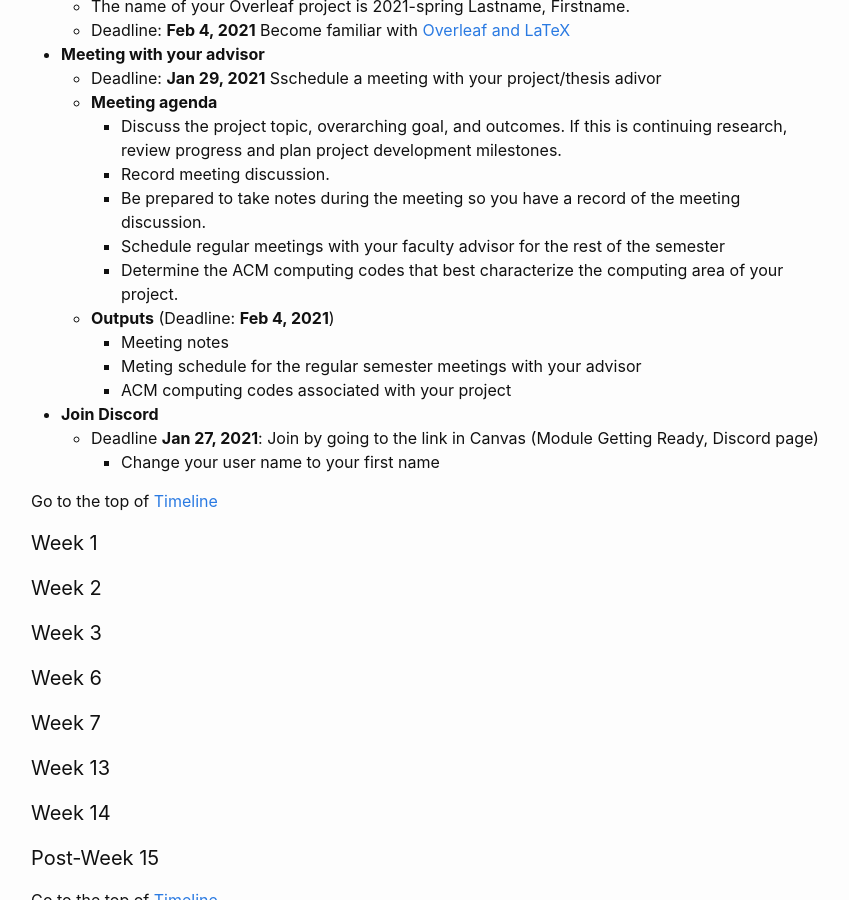
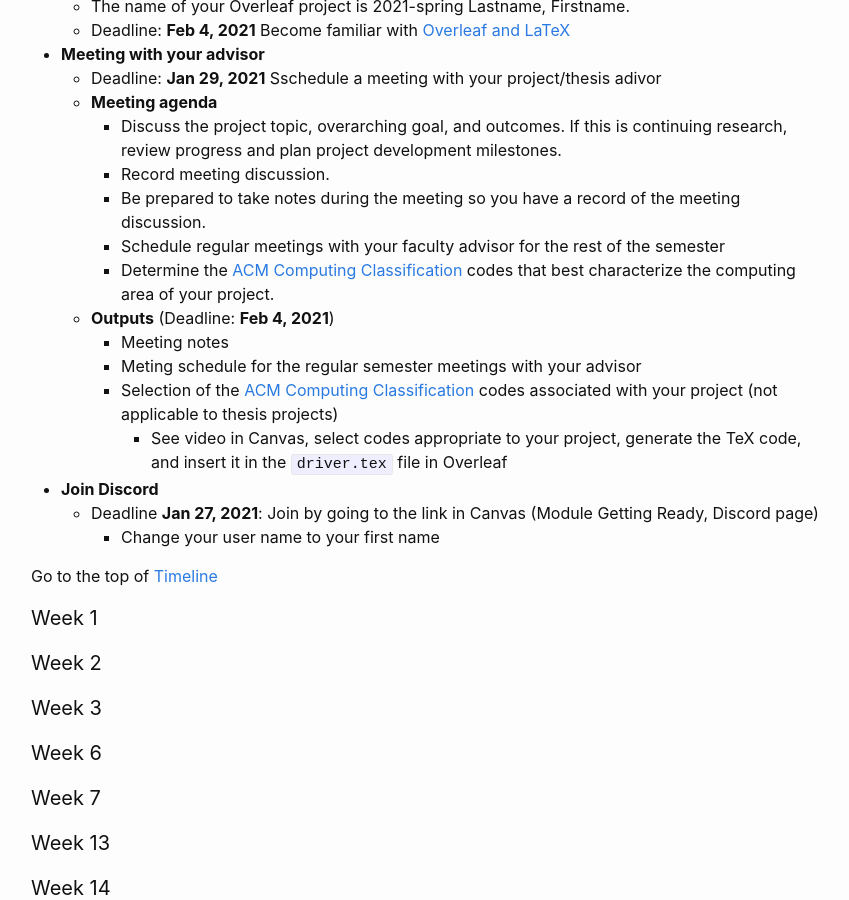
Before and after one commit to unh-comp-master-project/unh-comp-master-project.github.io, a Jekyll site: the page built from weekly-schedule.md, in a window 1280 px wide and 900 px high, scrolled down 2202 px. Shown: the whole window, without its empty margins (209-1058 px from the left). Built offline with Jekyll 4.4.1, drawn with Linux system fonts in a browser that asks for light colours.

Commit message:
added vidoe on ACM CCS

```diff
--- a/weekly-schedule.md
+++ b/weekly-schedule.md
@@ -66,13 +66,15 @@ in Week 1. If you don't have a GitHub remote repo or Overleaf account on the UNH
         the meeting discussion.
         * Schedule regular meetings with your faculty advisor for the rest of
         the semester
-        * Determine the ACM computing codes that best characterize the
-        computing area of your project.
+        * Determine the [ACM Computing Classification](https://dl.acm.org/ccs)
+        codes that best characterize the computing area of your project.
     * **Outputs** (Deadline: **Feb 4, 2021**)
         * Meeting notes
         * Meting schedule for the regular semester meetings with your advisor
-        * ACM computing codes associated with your project
-
+        * Selection of the [ACM Computing Classification](https://dl.acm.org/ccs)
+        codes associated with your project (not applicable to thesis projects)
+            * See video in Canvas, select codes appropriate to your project,
+            generate the TeX code, and insert it in the `driver.tex` file in Overleaf
 * **Join Discord**
     * Deadline **Jan 27, 2021**: Join by going to the link in Canvas
     (Module Getting Ready, Discord page)
```
